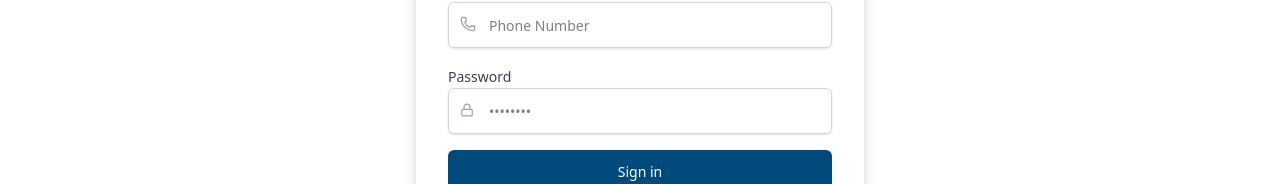
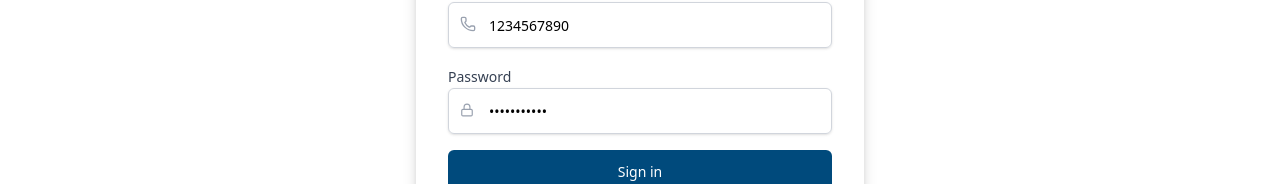
Before and after one commit to sarathss100/FINAPP_FRONTEND, a Next.js app: page /login in a window 1280 px wide. Shown: the part 312-496 px from the top of the page. Built offline with nearby package versions, Linux system fonts and the light colour scheme; no server answers.

Commit message:
fix: prefill login form

```diff
--- a/src/components/guest/signin/SigninFormBody.tsx
+++ b/src/components/guest/signin/SigninFormBody.tsx
@@ -43,7 +43,11 @@ const SigninFormbody = function () {
     handleSubmit,
     formState: { errors }
   } = useForm<SignInFormValues>({
-    resolver: zodResolver(signInSchema)
+    resolver: zodResolver(signInSchema),
+    defaultValues: {
+      phone_number: "1234567890",
+      password: "TestPass123"
+    }
   });
 
   // Wrap onRecaptchaInit in useCallback
```
